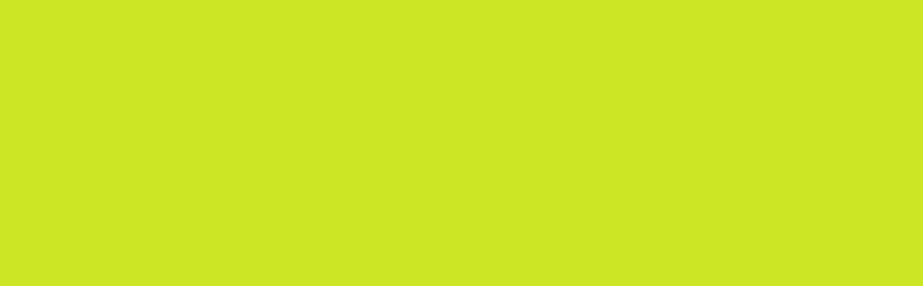
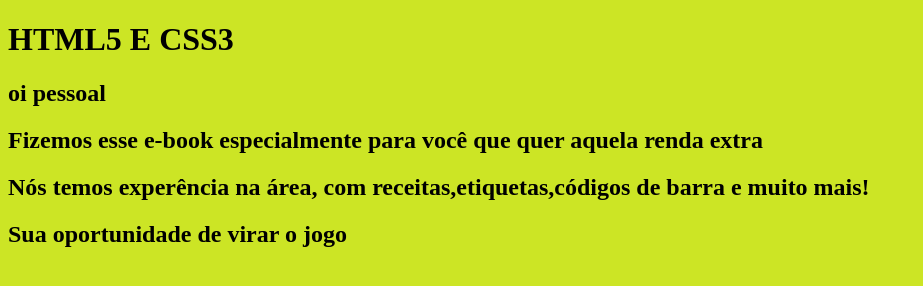
Before and after one commit to HENRIQUE0000000/HTMAL5CSS3, a plain HTML site: page index.HTML in a window 1280 px wide. Shown: the whole page, without its empty margins (0-923 px from the left). Drawn offline with Linux system fonts and the light colour scheme.

Commit message:
semântica e heading tags

```diff
--- a/index.HTML
+++ b/index.HTML
@@ -15,5 +15,34 @@
     />
     <link rel="stylesheet" href="style.css" />
   </head>
-  <body></body>
+  <body>
+    <!-- Cabeçalho -->
+    <header></header>
+    <!-- Destaque -->
+    <main>
+      <h1>HTML5 E CSS3</h1>
+      <h2>oi pessoal</h2>
+    </main>
+    <!-- Sobre -->
+    <section>
+      <h2>
+        Fizemos esse e-book especialmente para você que quer aquela renda extra
+      </h2>
+    </section>
+    <!-- One page -->
+    <section>
+      <h2>
+        Nós temos experência na área, com receitas,etiquetas,códigos de barra e
+        muito mais!
+      </h2>
+    </section>
+    <!-- Wideframe -->
+    <section>
+      <h2>Sua oportunidade de virar o jogo</h2>
+    </section>
+    <!-- Conteúdo -->
+    <section></section>
+    <!-- Rodapé -->
+    <footer></footer>
+  </body>
 </html>
```
